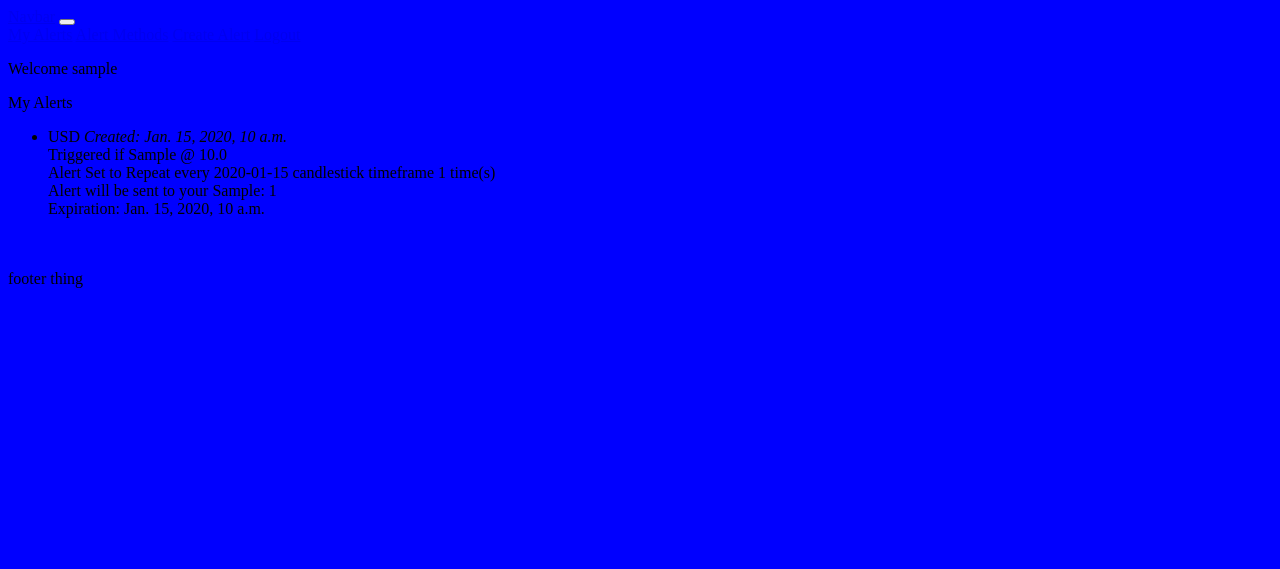
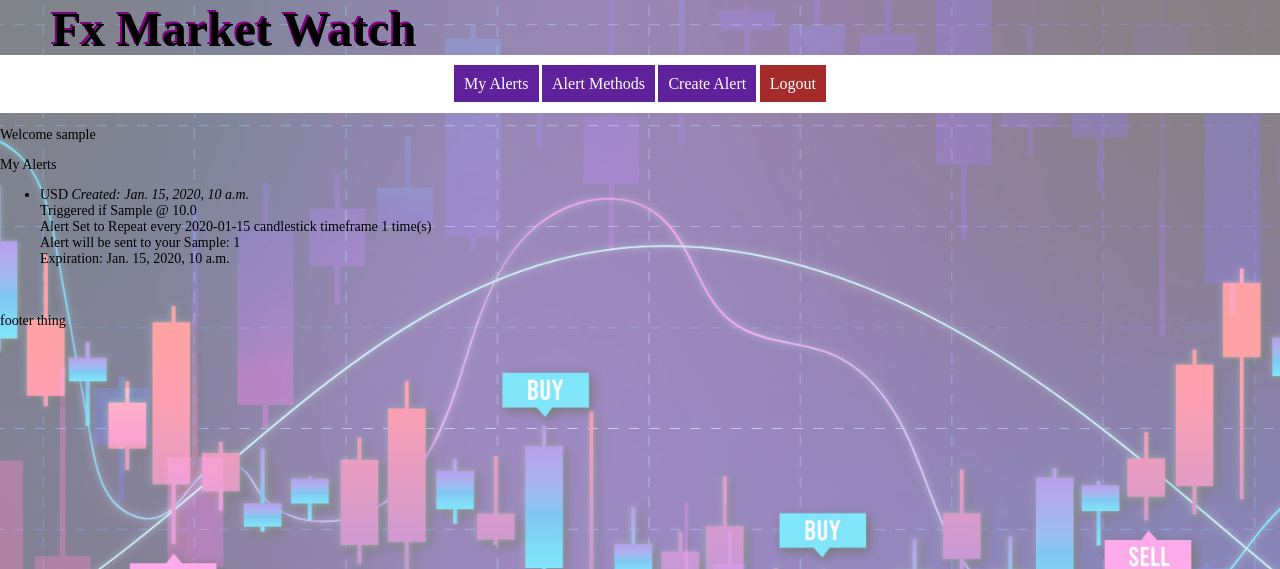
Before and after one commit to georgeeset/fx-price-watch, a Django app: page /user/ in a window 1280 px wide. Shown: the top 569 px of the page. Run offline with Django 4.2, Linux system fonts and the light colour scheme; a user stored in the database is signed in; tables that the repository leaves empty hold one stand-in row (values such as "Sample post").

Commit message:
css worked on with some decorations

```diff
--- a/fx_market_watch/templates/base.html
+++ b/fx_market_watch/templates/base.html
@@ -4,11 +4,12 @@
 <html lang="en">
 <head>
     <meta charset="UTF-8">
+    <meta http-equiv="Cache-Control" content="no-cache, no-store, must-revalidate">
     <link rel="stylesheet" href="{% static "styles/style.css" %}">
     <meta name="viewport" content="width=device-width, initial-scale=1.0">
     <title>Document</title>
 </head>
-<body style:>
+<body>
     {% comment %} {% include 'partials/_header.html' %} {% endcomment %}
 
     <main>
--- a/fx_market_watch/templates/partials/_navbar.html
+++ b/fx_market_watch/templates/partials/_navbar.html
@@ -1,14 +1,14 @@
-<nav class="navbar navbar-expand-lg navbar-light bg-light">
-    <a class="navbar-brand" href="#">Navbar</a>
-    <button class="navbar-toggler" type="button" data-toggle="collapse" data-target="#navbarNavAltMarkup" aria-controls="navbarNavAltMarkup" aria-expanded="false" aria-label="Toggle navigation">
-      <span class="navbar-toggler-icon"></span>
-    </button>
-    <div class="collapse navbar-collapse" id="navbarNavAltMarkup">
+<div class="banner">
+    Fx Market Watch
+</div>
+<nav class="navbar ">
+    <div class="navbar" id="navbarNavAltMarkup">
       <div class="navbar-nav">
-        <a class="nav-item nav-link active" href="/user"> My Alerts</a>
-        <a class="nav-item nav-link" href="/user/alert-methods">Alert Methods</a>
-        <a class="nav-item nav-link" href="/user/create-alert">Create Alert</a>
-        <a class="nav-item nav-link disabled" href="/logout">Logout</a>
+        <a class="nav-item active" href="/user"> My Alerts</a>
+        <a class="nav-item" href="/user/alert-methods">Alert Methods</a>
+        <a class="nav-item" href="/user/create-alert">Create Alert</a>
+        <span><a class="nav-item disabled" href="/logout">Logout</a> </span>
       </div>
+
     </div>
   </nav>
--- a/static/styles/style.css
+++ b/static/styles/style.css
@@ -1,6 +1,57 @@
 
 body {
-    background-color: blue;
-    background-repeat: no-repeat;
-    background-size: cover;
-  }
+  background-repeat: no-repeat;
+  background: linear-gradient(rgba(255, 255, 255, 0.5), rgba(255, 255, 255, 0.5)), url("imgs/background.jpg");
+  background-size: cover;
+  margin: 0;
+  padding: 0;
+  font-size: 0.875rem;
+  font-family: var(--font-family-primary);
+  color: var(--body-fg);
+}
+
+
+.banner {
+  font-size: 48px;
+  font-weight: bold;
+  text-align: start;
+  text-shadow: 2px 2px #000000;
+  background-image: linear-gradient(to right, #FFA500, #FFA500 50%, #800080 50%, #800080);
+  -webkit-background-clip: text;
+  -webkit-text-fill-color: transparent;
+  background-color: white;
+  padding-left: 50px;
+}
+
+.banner:hover {
+  background-image: linear-gradient(to right, #800080, #800080 50%, #FFA500 50%, #FFA500);
+}
+
+.navbar{
+  display: block;
+  align-content: center;
+  text-align: center;
+  background-color: white;
+  color: white;
+  padding: 10px;
+}
+
+.nav-item {
+  background-color: rgb(96, 33, 156);
+  border: none;
+  color: white;
+  font-size: 16px;
+  cursor: pointer;
+  padding: 10px;
+  text-decoration: none;
+}
+
+.disabled {
+  background-color: brown
+}
+
+.nav-item:hover{
+  background-color: black;
+  border-color: rgb(96, 33, 156);
+  font-size: 1rem;
+}
```
Also changed, not shown: static/styles/imgs/background.jpg (added).
